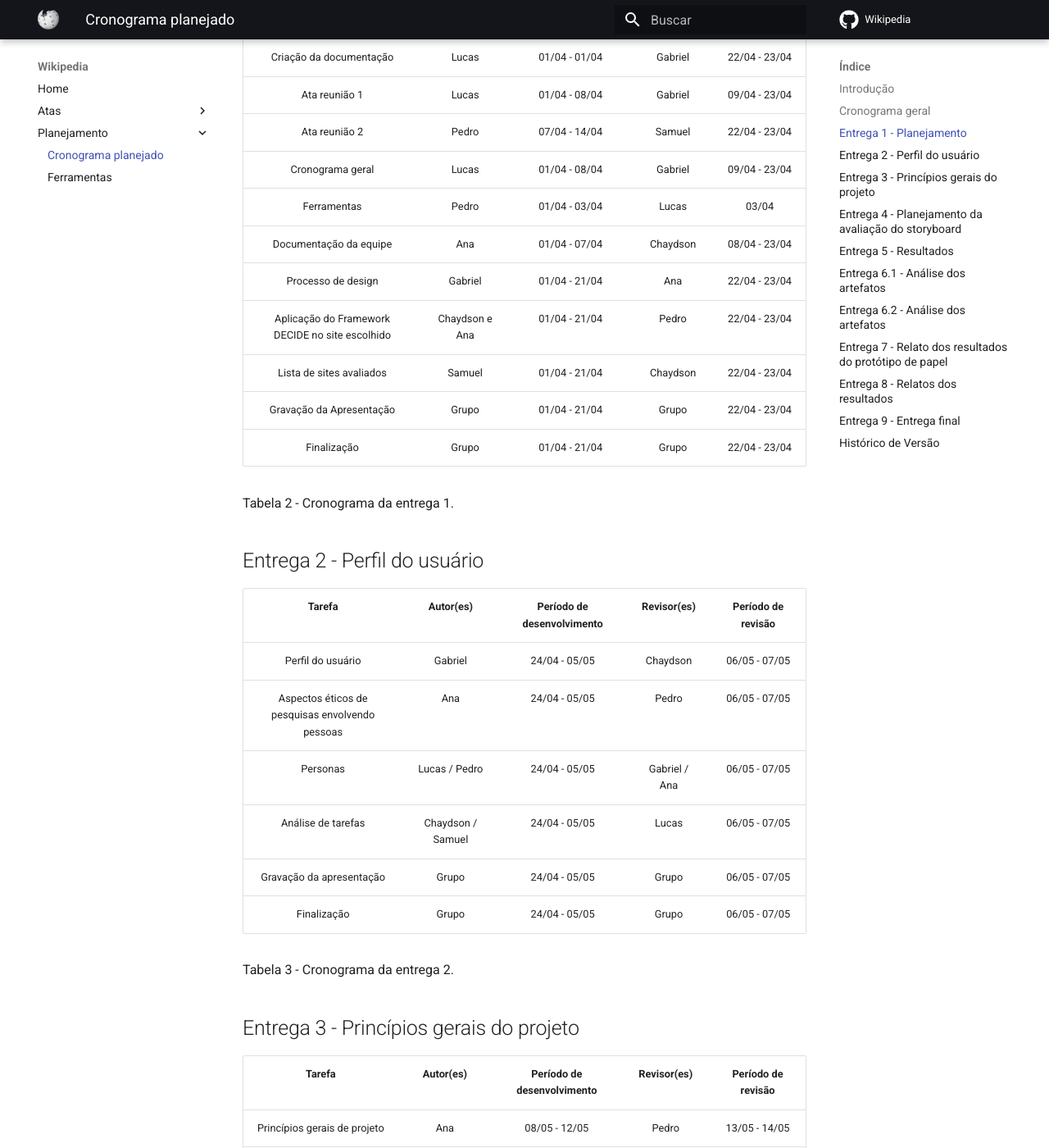
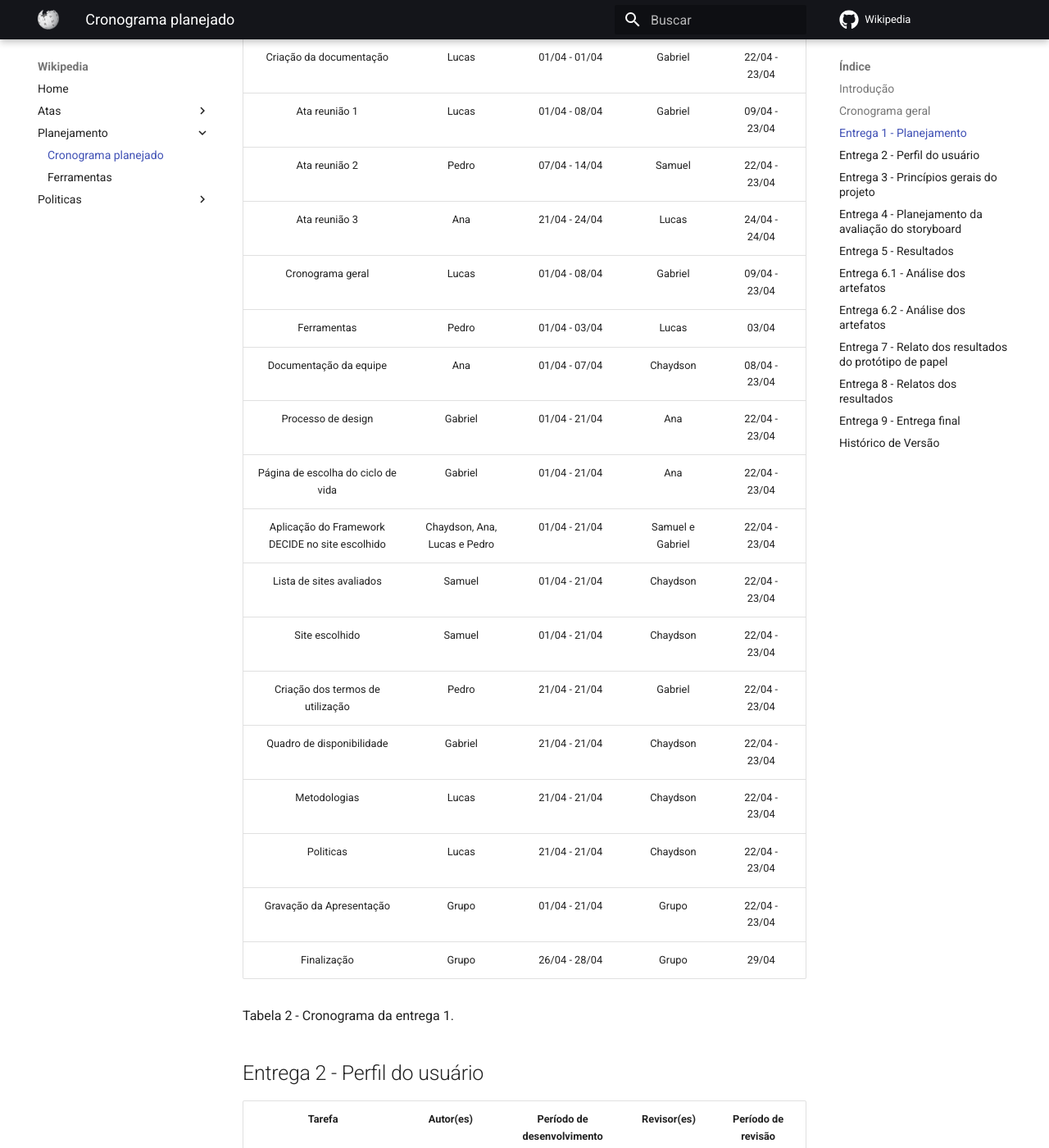
Before and after one commit to Interacao-Humano-Computador/2023.1-Wikipedia, an MkDocs documentation site: the page built from docs/planejamento/cronogramaPlanejado.md, in a window 1280 px wide and 1400 px high, scrolled down 1748 px. Shown: the whole window at 82% size. Built offline with MkDocs 1.6.1 and Material for MkDocs 9.7.7, drawn with Linux system fonts in a browser that asks for light colours; comment, search, counter and statistics services are not loaded.

Commit message:
Adicionando politicas e metodologia

```diff
--- a/docs/planejamento/cronogramaPlanejado.md
+++ b/docs/planejamento/cronogramaPlanejado.md
@@ -31,19 +31,26 @@ Tabela 1 - Cronograma geral da equipe.
 
 ## Entrega 1 - Planejamento
 
-|                       Tarefa                       |   Autor(es)   | Período de desenvolvimento | Revisor(es) | Período de revisão |
-| :-------------------------------------------------: | :------------: | :-------------------------: | :---------: | :------------------: |
-|             Criação da documentação             |     Lucas     |        01/04 - 01/04        |   Gabriel   |    22/04 - 23/04    |
-|                   Ata reunião 1                   |     Lucas     |        01/04 - 08/04        |   Gabriel   |    09/04 - 23/04    |
-|                   Ata reunião 2                   |     Pedro     |        07/04 - 14/04        |   Samuel   |    22/04 - 23/04    |
-|                  Cronograma geral                  |     Lucas     |        01/04 - 08/04        |   Gabriel   |    09/04 - 23/04    |
-|                     Ferramentas                     |     Pedro     |        01/04 - 03/04        |    Lucas    |        03/04        |
-|              Documentação da equipe              |      Ana      |        01/04 - 07/04        |  Chaydson  |    08/04 - 23/04    |
-|                 Processo de design                 |    Gabriel    |        01/04 - 21/04        |     Ana     |    22/04 - 23/04    |
-| Aplicação do Framework DECIDE no site escolhido | Chaydson e Ana |        01/04 - 21/04        |    Pedro    |    22/04 - 23/04    |
-|              Lista de sites avaliados              |     Samuel     |        01/04 - 21/04        |  Chaydson  |    22/04 - 23/04    |
-|            Gravação da Apresentação            |     Grupo     |        01/04 - 21/04        |    Grupo    |    22/04 - 23/04    |
-|                    Finalização                    |     Grupo     |        01/04 - 21/04        |    Grupo    |    22/04 - 23/04    |
+|                       Tarefa                       |          Autor(es)          | Período de desenvolvimento |   Revisor(es)   | Período de revisão |
+| :-------------------------------------------------: | :--------------------------: | :-------------------------: | :--------------: | :------------------: |
+|             Criação da documentação             |            Lucas            |        01/04 - 01/04        |     Gabriel     |    22/04 - 23/04    |
+|                   Ata reunião 1                   |            Lucas            |        01/04 - 08/04        |     Gabriel     |    09/04 - 23/04    |
+|                   Ata reunião 2                   |            Pedro            |        07/04 - 14/04        |      Samuel      |    22/04 - 23/04    |
+|                   Ata reunião 3                   |             Ana             |        21/04 - 24/04        |      Lucas      |    24/04 - 24/04    |
+|                  Cronograma geral                  |            Lucas            |        01/04 - 08/04        |     Gabriel     |    09/04 - 23/04    |
+|                     Ferramentas                     |            Pedro            |        01/04 - 03/04        |      Lucas      |        03/04        |
+|              Documentação da equipe              |             Ana             |        01/04 - 07/04        |     Chaydson     |    08/04 - 23/04    |
+|                 Processo de design                 |           Gabriel           |        01/04 - 21/04        |       Ana       |    22/04 - 23/04    |
+|         Página de escolha do ciclo de vida         |           Gabriel           |        01/04 - 21/04        |       Ana       |    22/04 - 23/04    |
+| Aplicação do Framework DECIDE no site escolhido | Chaydson, Ana, Lucas e Pedro |        01/04 - 21/04        | Samuel e Gabriel |    22/04 - 23/04    |
+|              Lista de sites avaliados              |            Samuel            |        01/04 - 21/04        |     Chaydson     |    22/04 - 23/04    |
+|                   Site escolhido                   |            Samuel            |        01/04 - 21/04        |     Chaydson     |    22/04 - 23/04    |
+|        Criação dos termos de utilização        |            Pedro            |        21/04 - 21/04        |     Gabriel     |    22/04 - 23/04    |
+|              Quadro de disponibilidade              |           Gabriel           |        21/04 - 21/04        |     Chaydson     |    22/04 - 23/04    |
+|                    Metodologias                    |            Lucas            |        21/04 - 21/04        |     Chaydson     |    22/04 - 23/04    |
+|                      Politicas                      |            Lucas            |        21/04 - 21/04        |     Chaydson     |    22/04 - 23/04    |
+|            Gravação da Apresentação            |            Grupo            |        01/04 - 21/04        |      Grupo      |    22/04 - 23/04    |
+|                    Finalização                    |            Grupo            |        26/04 - 28/04        |      Grupo      |        29/04        |
 
 Tabela 2 - Cronograma da entrega 1.
 
--- a/mkdocs.yml
+++ b/mkdocs.yml
@@ -28,3 +28,9 @@ nav:
   - Planejamento:
       - Cronograma planejado: planejamento/cronogramaPlanejado.md
       - Ferramentas: planejamento/ferramentas.md
+  - Politicas:
+      - Metodologias: politicas/metodologias.md
+      - Issues: politicas/issues.md
+      - Pull requests: politicas/pullrequest.md
+      - Commit: politicas/commit.md
+      - Branch: politicas/branch.md
```
Also changed, not shown: docs/politicas/branch.md (added, +25 -0 lines), docs/politicas/commit.md (added, +23 -0 lines), docs/politicas/issues.md (added, +42 -0 lines), docs/politicas/metodologias.md (added, +41 -0 lines), docs/politicas/pullrequest.md (added, +35 -0 lines), .github/issue_template.md, .github/pull_request_template.md, docs/images/politicas/branch/passo1.jpeg (added), docs/images/politicas/issue/passo1.png (added), docs/images/politicas/issue/passo2.jpeg (added), docs/images/politicas/issue/passo2.png (added), docs/images/politicas/issue/passo3.jpeg (added), docs/images/politicas/pullRequest/passo1.jpeg (added), docs/images/politicas/pullRequest/passo2.jpeg (added), 1 more files.
